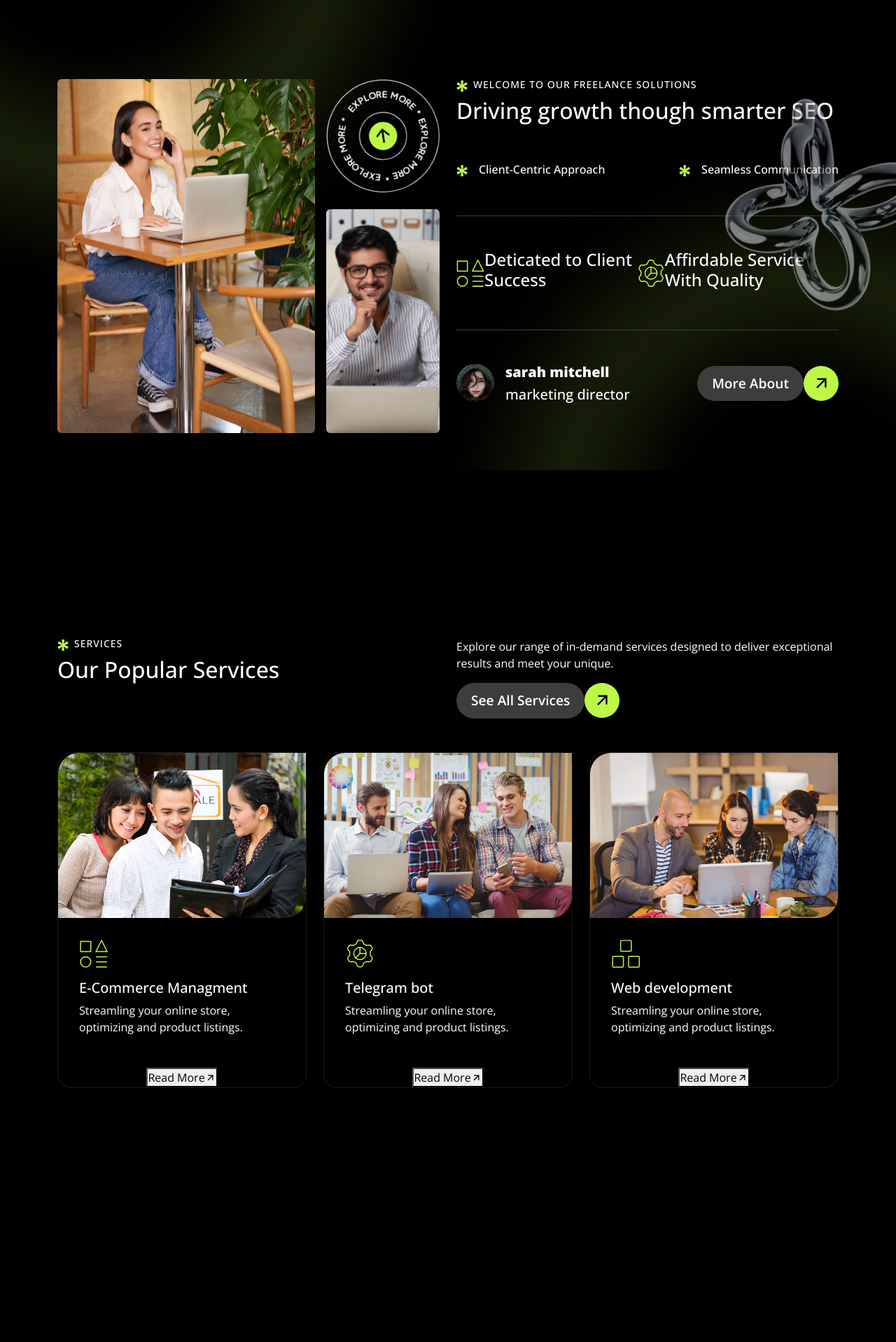
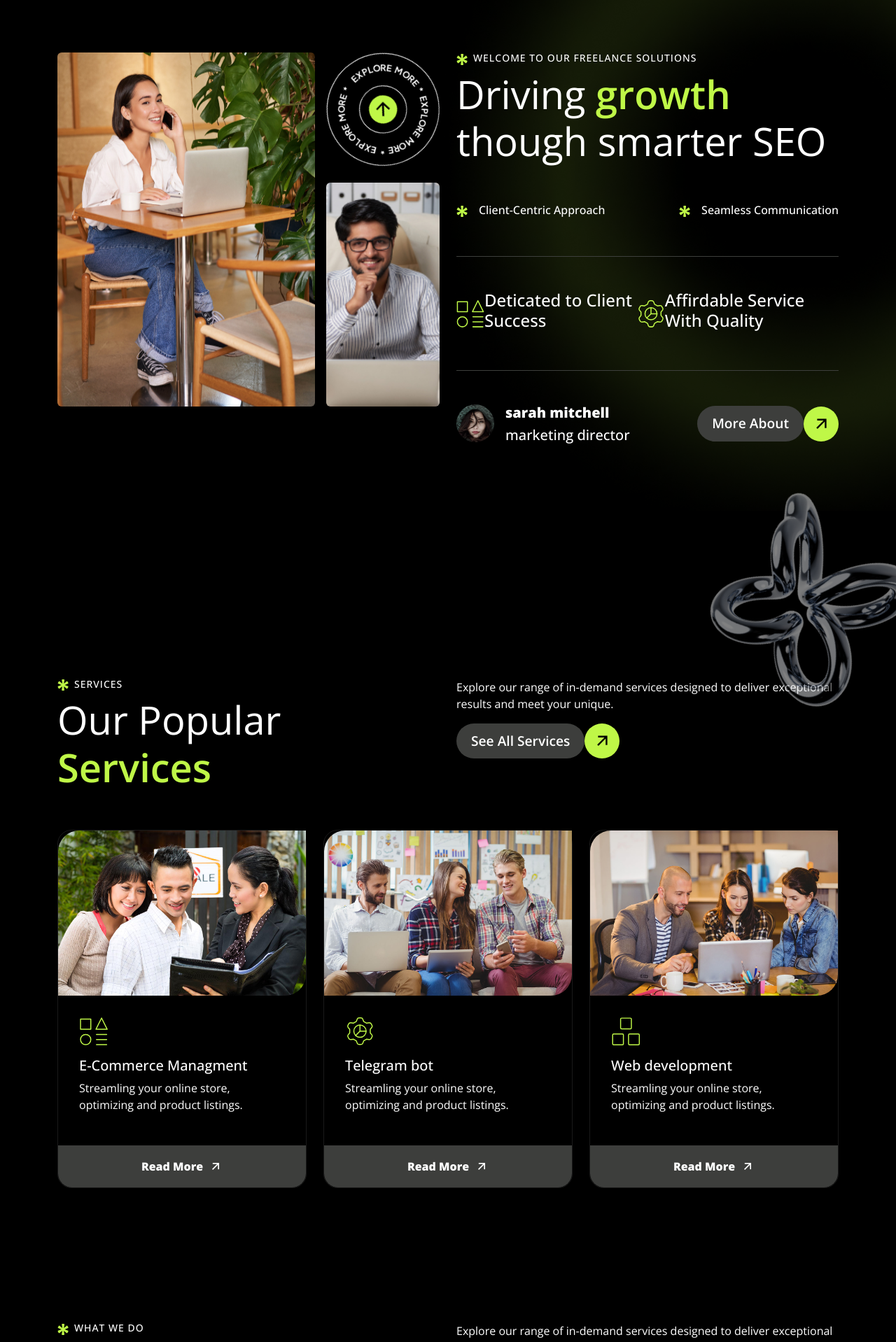
Before and after one commit to lochinbek9/my-portfolio-react, a React (Vite) app: page / in a window 1280 px wide. Shown: the part 780-2698 px from the top of the page at 70% size. Before the commit the page ends 2527 px from the top, so only its background shows below. Built offline with nearby package versions, Linux system fonts and the light colour scheme.

Commit message:
What we do added

```diff
--- a/src/components/Pages/Index.jsx
+++ b/src/components/Pages/Index.jsx
@@ -28,7 +28,10 @@ import service3 from "./../../assets/img/service-image-3.jpg"
 import serviceIcon1 from "./../../assets/img/icon-service-item-1.svg"
 import serviceIcon2 from "./../../assets/img/icon-service-item-2.svg"
 import serviceIcon3 from "./../../assets/img/icon-service-item-3.svg"
-
+import whatIcon1 from "./../../assets/img/icon-what-we-1.svg"
+import whatIcon2 from "./../../assets/img/icon-what-we-2.svg"
+import whatIcon3 from "./../../assets/img/icon-what-we-3.svg"
+import whatIcon4 from "./../../assets/img/icon-what-we-4.svg"
 
 function Index() {
   return (
@@ -146,7 +149,8 @@ function Index() {
           </div>
         </div>
       </div>
-      <div className="service section my-5 py-5">
+      {/* SERVICES */}
+      <div className="service section py-5">
         <div className="container my-5 py-5">
           <div className="row section-head py-5">
             <div className="col-lg-6">
@@ -235,6 +239,60 @@ function Index() {
 
         </div>
       </div>
+      {/* What We Do */}
+
+      <div className="container">
+          <div className="row section-head py-5">
+            <div className="col-lg-6">
+              <div className="section-title">
+                <h5><img src={titleShape} className='img-fluid me-2' alt="" />WHAT WE DO</h5>
+                <h2>Empowering success <span>freelance</span> solutions</h2>
+              </div>
+            </div>
+            <div className="col-lg-6">
+              <p>Explore our range of in-demand services designed to deliver exceptional results and meet your unique.</p>
+
+            </div>
+          </div>
+          <div className="row g-4">
+              <div className="col-lg-6 service-wrap">
+                  <div className="service-card">
+                      <div className="service-icon mb-4">
+                          <img src={whatIcon1} alt="" />
+                      </div>
+                      <h5>Content Creation </h5>
+                      <p>Crafting compelling, SEO-friendly content that resonates with audience From blogs to website copy, we deliver engaiging</p>
+                  </div>
+              </div>
+              <div className="col-lg-6 service-wrap">
+                  <div className="service-card">
+                      <div className="service-icon mb-4">
+                          <img src={whatIcon2} alt="" />
+                      </div>
+                      <h5>Content Creation </h5>
+                      <p>Crafting compelling, SEO-friendly content that resonates with audience From blogs to website copy, we deliver engaiging</p>
+                  </div>
+              </div>
+              <div className="col-lg-6 service-wrap">
+                  <div className="service-card">
+                      <div className="service-icon mb-4">
+                          <img src={whatIcon3} alt="" />
+                      </div>
+                      <h5>Content Creation </h5>
+                      <p>Crafting compelling, SEO-friendly content that resonates with audience From blogs to website copy, we deliver engaiging</p>
+                  </div>
+              </div>
+              <div className="col-lg-6 service-wrap">
+                  <div className="service-card">
+                      <div className="service-icon mb-4">
+                          <img src={whatIcon4} alt="" />
+                      </div>
+                      <h5>Content Creation </h5>
+                      <p>Crafting compelling, SEO-friendly content that resonates with audience From blogs to website copy, we deliver engaiging</p>
+                  </div>
+              </div>
+          </div>
+      </div>
     </>
   )
 }
--- a/src/index.css
+++ b/src/index.css
@@ -179,7 +179,7 @@ img{
 
 .large-section{
     background: url(./assets/img/section-bg-circle-shape.png);
-    background-position: center;
+    background-position: center bottom;
     background-repeat: no-repeat;
     background-size: cover;
 }
@@ -201,13 +201,13 @@ img{
     letter-spacing: 1px;
 }
 
-.section-title h1{
+.section-title h2{
     font-size: 3.5rem;
     color: var(--white-color);
     font-weight: 400;
 }
 
-.section-title h1 span{
+.section-title h2 span{
     color: var(--prim-color);
     font-weight: 600;
 }
@@ -291,8 +291,9 @@ img{
     content: '';
     position: absolute;
     display: block;
-    right: -20px;
+    right: 3%;
     top: 50%;
+    z-index: 1;
     background: url(./assets/img/section-bg-shape-1.png) no-repeat;
     background-position: right center;
     background-size: contain;
@@ -312,7 +313,6 @@ img{
         transform: translateY(-100%) rotate(360deg);
     }
 }
-
 
 .ser-card{
     border: 1px solid #ffffff1a;
@@ -380,3 +380,60 @@ img{
     transform: rotateY(180deg);
     filter: brightness(0) invert(1);
 }
+
+.read-more button{
+    display: flex;
+    align-items: center;
+    justify-content: center;
+    gap: 8px;
+    border: none;
+    background-color: var(--light-color);
+    color: var(--white-color);
+    width: 100%;
+    border-bottom-left-radius: 20px;
+    border-bottom-right-radius: 20px;
+    padding: 15px 30px;
+    font-weight: 700;
+    transition: var(--transition-regular);
+    cursor: pointer;
+}
+
+.read-more button i{
+    font-weight: 500;
+    font-size: 20px;
+    text-align: center;
+    transition: var(--transition-slow);
+    cursor: pointer;
+    display: inline-block;
+}
+
+.read-more button:hover{
+    background-color: var(--prim-color);
+    color: var(--black-color);
+}
+
+.read-more button:hover i{
+    transform: rotate(45deg);
+}
+
+@media only screen and (max-width: 1399px){
+    .about-wrapper::before{
+        top: 120%;
+        right: 0;
+    }
+}
+
+@media only screen and (max-width: 1199px){
+    .ser-card-title{
+        font-size: 1rem;
+    }
+}
+
+@media only screen and (max-width: 991px){
+    .about-wrapper::before{
+        top: 35%;
+        right: 5%;
+    }
+}
+
+/*What We Do */
```
